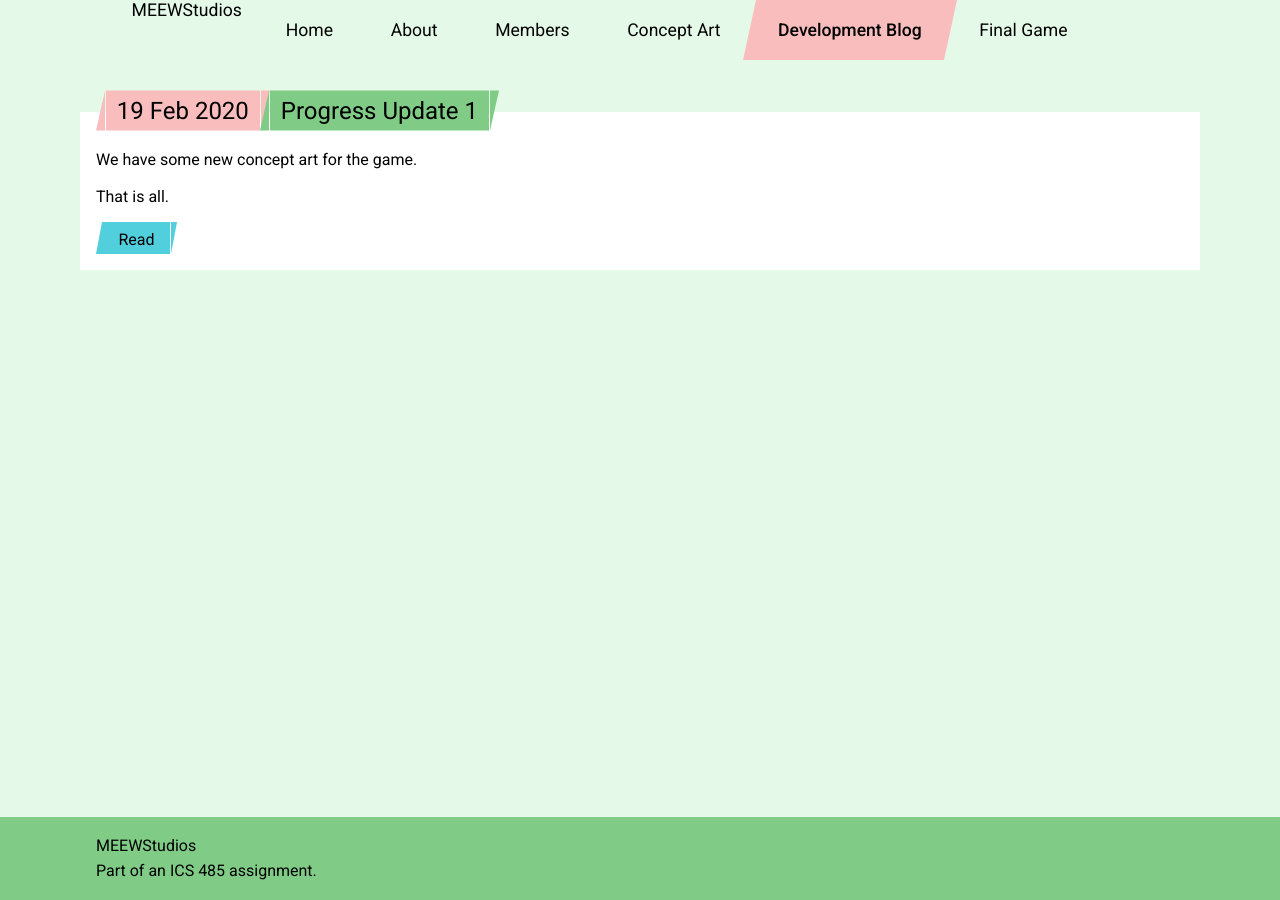
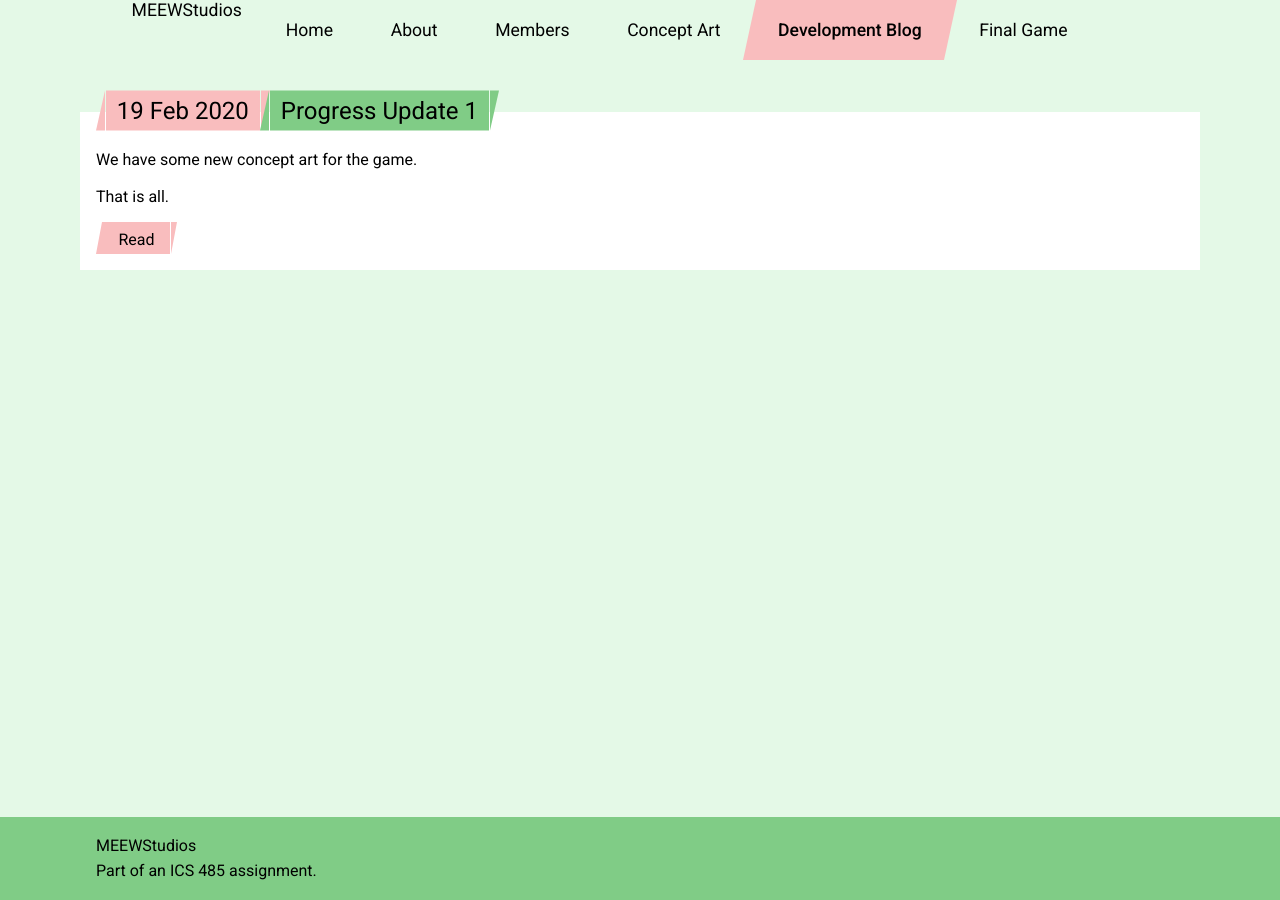
Before and after one commit to MEEWStudios/jekyll-testbed, a Jekyll site: the page built from development/index.md, in a window 1280 px wide. Built offline with Jekyll 4.4.1, drawn with Linux system fonts in a browser that asks for light colours.

Commit message:
Fix button color

```diff
--- a/style/style.css
+++ b/style/style.css
@@ -62,10 +62,10 @@ a.button,
 button {
 	--button-angle-width: 0.4em;
 	--button-height: 2em;
-	--button-background: var(--theme-secondary-background);
-	--button-hover-background: var(--theme-secondary-light-background);
-	--button-active-background: var(--theme-secondary-dark-background);
-	--button-color: var(--theme-secondary-color);
+	--button-background: var(--theme-tertiary-background);
+	--button-hover-background: var(--theme-tertiary-light-background);
+	--button-active-background: var(--theme-primary-dark-background);
+	--button-color: var(--theme-tertiary-color);
 
 	position: relative;
 	margin: 0 var(--button-angle-width);
--- a/style/theme.css
+++ b/style/theme.css
@@ -9,7 +9,7 @@
 	--theme-secondary-dark-background: #44AAB5;
 	--theme-secondary-color: #000;
 	--theme-tertiary-background: #F9BDBE;
-	--theme-tertiary-light-background: #FAC96D;
+	--theme-tertiary-light-background: #FDECED;
 	--theme-tertiary-color: #000;
 
 	/* Page */
```
